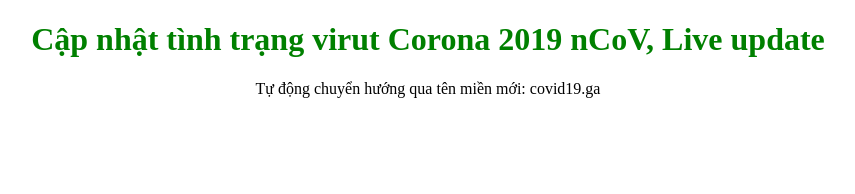
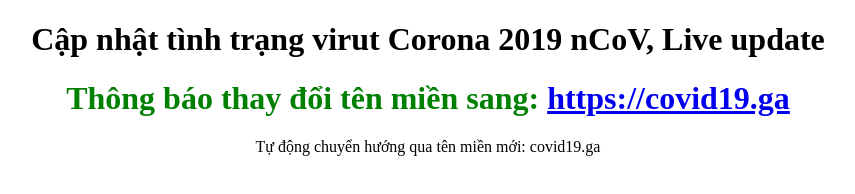
Before and after one commit to huuthanhdtd/ncov, a plain HTML site: page index.html in a window 1280 px wide. Shown: the whole page, without its empty margins (212-1067 px from the left). Drawn offline with Linux system fonts and the light colour scheme.

Commit message:
add notify

```diff
--- a/index.html
+++ b/index.html
@@ -8,8 +8,11 @@
 </head>
 
 <body>
+  <h1 style="text-align:center;color:black;">
+    Cập nhật tình trạng virut Corona 2019 nCoV, Live update
+  </h1>
     <h1 style="text-align:center;color:green;">
-      Cập nhật tình trạng virut Corona 2019 nCoV, Live update
+      Thông báo thay đổi tên miền sang: <a href="https://covid19.ga">https://covid19.ga</a>
     </h1>
 
     <p style="text-align:center;">
```
